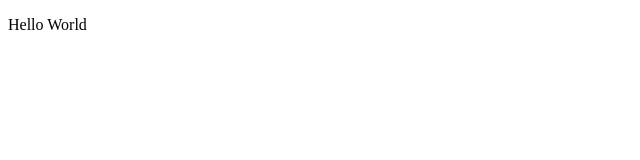
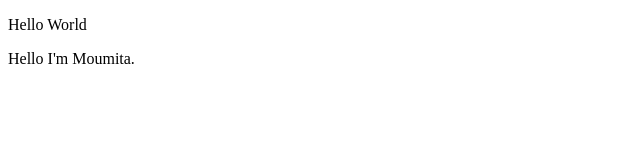
Before and after one commit to Moumita21/apnacollege-demo, a plain HTML site: page index.html in a window 1280 px wide. Shown: the whole page, without its empty margins (0-640 px from the left). Drawn offline with Linux system fonts and the light colour scheme.

Commit message:
new added

```diff
--- a/index.html
+++ b/index.html
@@ -7,5 +7,6 @@
 </head>
 <body>
     <p>Hello World</p>
+    <p>Hello I'm Moumita.</p>
 </body>
 </html>
```
